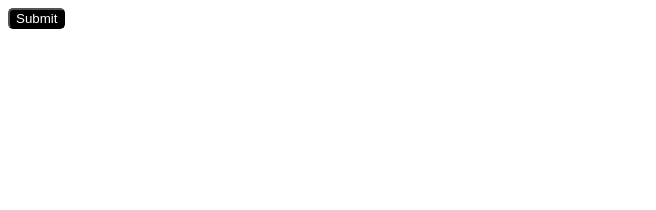
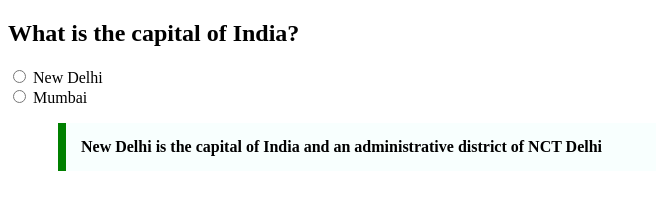
Before and after one commit to acciojob/trivia-Sahoo-Sambit, a website: page main.html in a window 1280 px wide. Shown: the whole page, without its empty margins (0-656 px from the left). Drawn offline with Linux system fonts and the light colour scheme.

Commit message:
Assignment

```diff
--- a/main.html
+++ b/main.html
@@ -7,7 +7,18 @@
 </head>
 
 <body>
-	<button type="Submit" id="btn">Submit</button>
+	<h2>What is the capital of India?</h2>
+	<form>
+		<input type="radio" name="ans">
+		<label for="text">New Delhi</label><br>
+		<input type="radio" name="ans">
+		<label for="text">Mumbai</label>
+	</form>
+	<blockquote cite="https://en.wikipedia.org/wiki/New_Delhi">
+		<p>
+		New Delhi is the capital of India and an administrative district of NCT Delhi
+		</p>
+	</blockquote>
 	<!-- the entire body must be written by student -->
     <script type="text/javascript" src="./script.js">
 </script>
--- a/styles.css
+++ b/styles.css
@@ -1,11 +1,9 @@
 /* Your CSS Code here. */
-#btn{
-    background-color: black;
-    color: white;
-    border-radius: 5px;
+p{
+    max-width: 600px;
+    margin: 10px;
+    padding: 15px;
+    border-left: 8px solid green;
+    background-color: #f8fffe;
+    font-weight: bold;
 }
-#btn:hover{
-    background-color: yellow;
-    color: black;
-    border-radius: 30px;
-}
```
